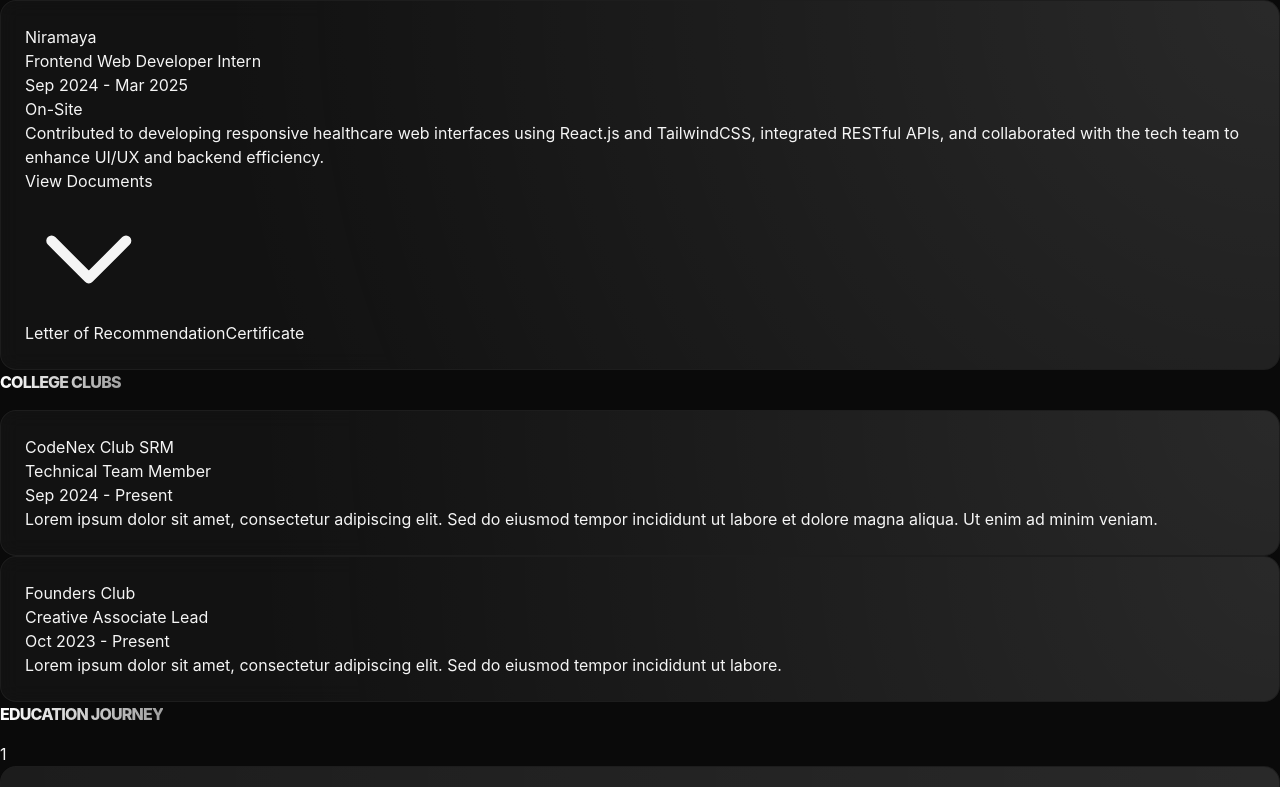
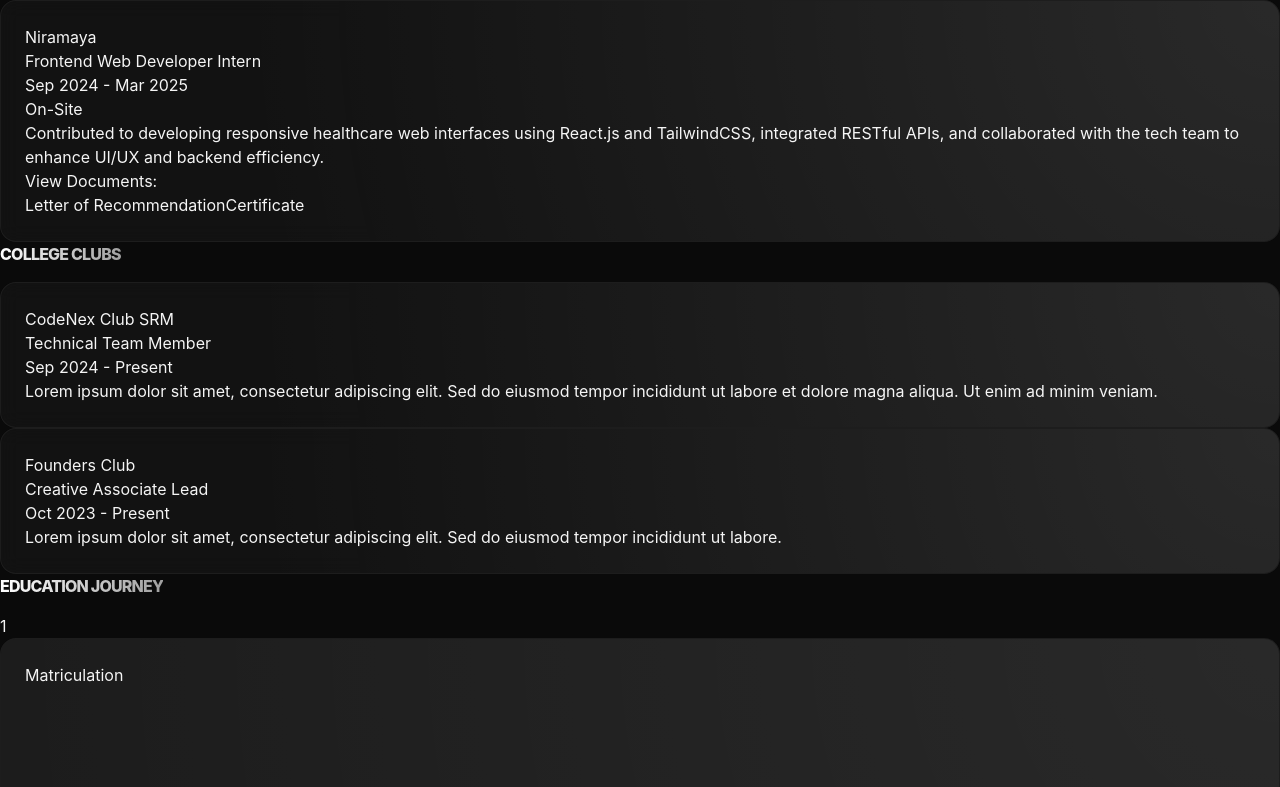
Before and after one commit to Arhaan-Siddiquee/Arhaan.dev, a React (Vite) app in the folder noir/: page / in a window 1280 px wide. Shown: the part 974-1761 px from the top of the page. Built offline with nearby package versions, Linux system fonts and the light colour scheme.

Commit message:
UI changes

```diff
--- a/noir/src/App.jsx
+++ b/noir/src/App.jsx
@@ -598,22 +598,15 @@
               <div className="text-xs text-white/60 mt-1 mb-2">{work.type}</div>
               <p className="text-gray-300 text-sm">{work.description}</p>
 
-              {/* Document Links - Added Section */}
-              <div className="relative group mt-3">
-                <button className="text-xs text-white/50 hover:text-white/90 flex items-center gap-1 transition duration-300">
-                  <span>View Documents</span>
-                  <svg xmlns="http://www.w3.org/2000/svg" className="h-3 w-3" fill="none" viewBox="0 0 24 24" stroke="currentColor">
-                    <path strokeLinecap="round" strokeLinejoin="round" strokeWidth={2} d="M19 9l-7 7-7-7" />
-                  </svg>
-                </button>
-
-                {/* Dropdown content - hidden by default, shown on hover */}
-                <div className="absolute left-0 mt-2 w-48 rounded-md shadow-lg bg-black/80 border border-white/10 invisible group-hover:visible opacity-0 group-hover:opacity-100 transition-all duration-300 z-10">
-                  <div className="py-1">
+              {/* Document Links - Horizontal Layout */}
+              <div className="mt-3">
+                <div className="flex items-center">
+                  <span className="text-xs text-white/50 mr-2">View Documents:</span>
+                  <div className="flex gap-3">
                     {work.offerLetter && (
                       <a
                         href={work.offerLetter}
-                        className="block px-4 py-2 text-sm text-white/80 hover:bg-white/10 transition duration-150"
+                        className="text-xs text-white/80 hover:text-white transition duration-150 bg-white/5 px-3 py-1 rounded-full border border-white/10 hover:bg-white/10"
                         target="_blank"
                         rel="noopener noreferrer"
                       >
@@ -623,7 +616,7 @@
                     {work.recommendationLetter && (
                       <a
                         href={work.recommendationLetter}
-                        className="block px-4 py-2 text-sm text-white/80 hover:bg-white/10 transition duration-150"
+                        className="text-xs text-white/80 hover:text-white transition duration-150 bg-white/5 px-3 py-1 rounded-full border border-white/10 hover:bg-white/10"
                         target="_blank"
                         rel="noopener noreferrer"
                       >
@@ -633,7 +626,7 @@
                     {work.certificate && (
                       <a
                         href={work.certificate}
-                        className="block px-4 py-2 text-sm text-white/80 hover:bg-white/10 transition duration-150"
+                        className="text-xs text-white/80 hover:text-white transition duration-150 bg-white/5 px-3 py-1 rounded-full border border-white/10 hover:bg-white/10"
                         target="_blank"
                         rel="noopener noreferrer"
                       >
```
